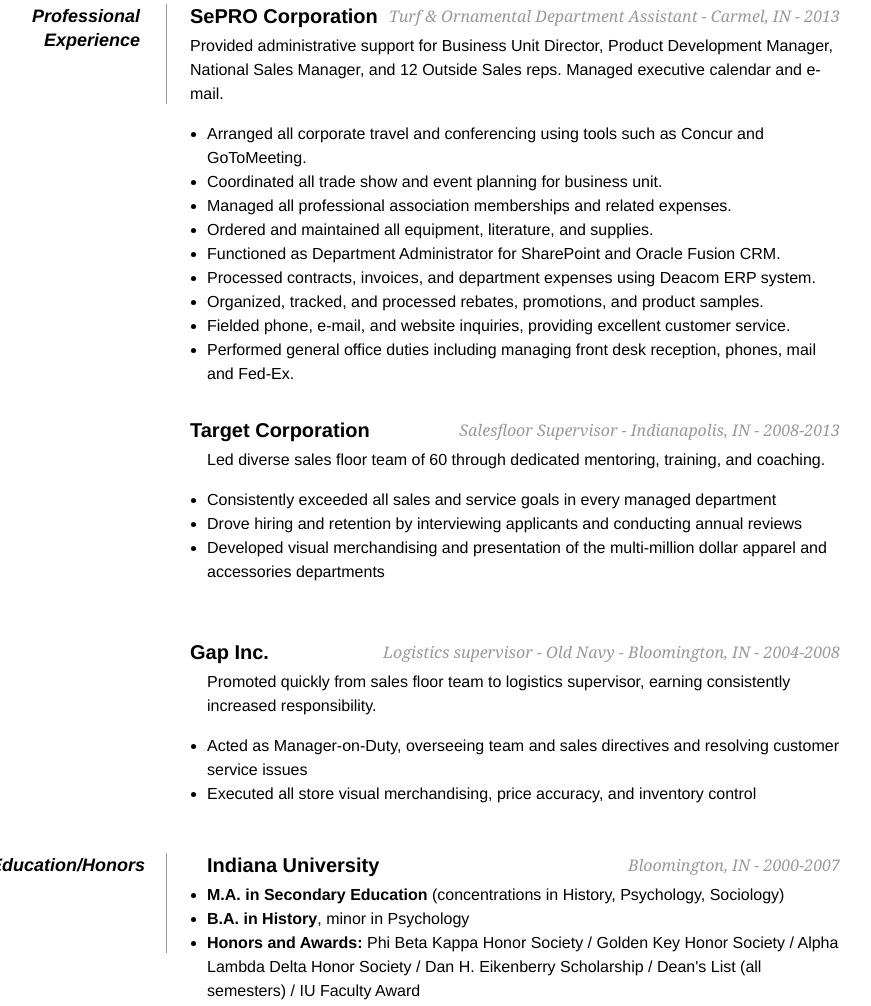
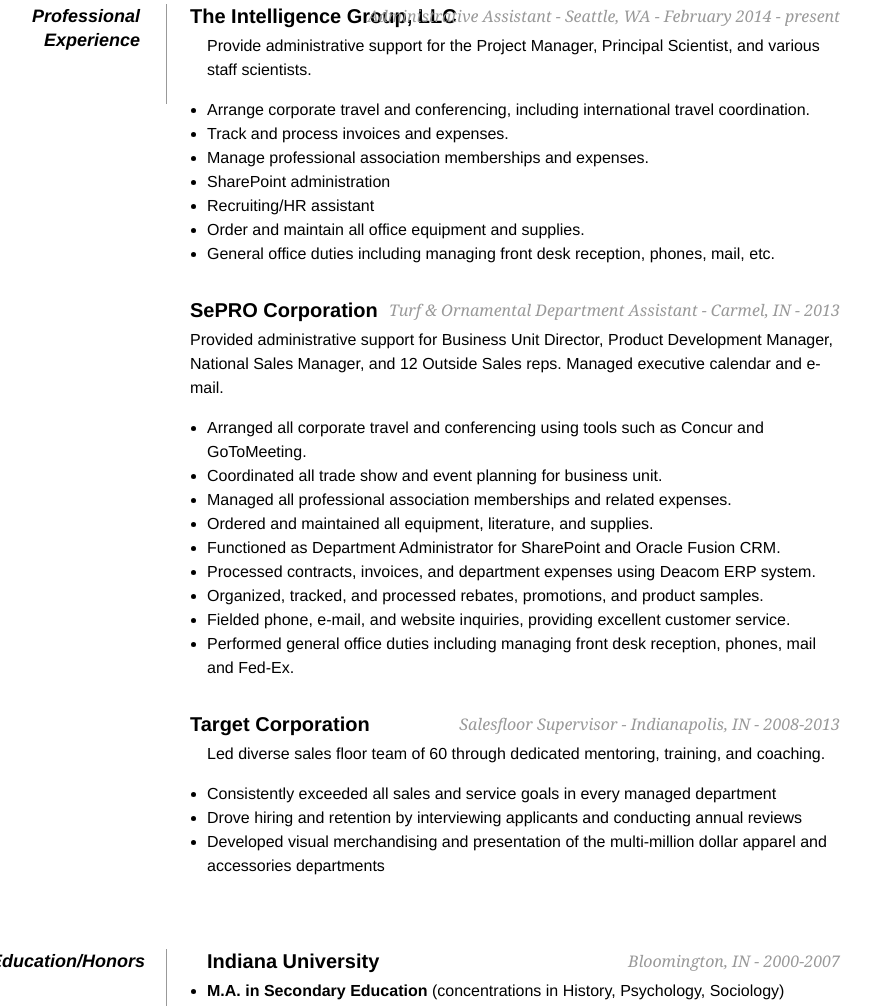
Before and after one commit to historygirl82/historygirl82.github.io, a plain HTML site: page index.html in a window 1280 px wide. Shown: the part 499-1505 px from the top of the page, without its empty margins (225-1096 px from the left). Drawn offline with Linux system fonts and the light colour scheme.

Commit message:
Update index.html

```diff
--- a/index.html
+++ b/index.html
@@ -5,7 +5,7 @@
 
 <head>
      <meta http-equiv="Content-Type" content="text/html; charset=utf-8"/>
-     <meta name="description" content="Lindsay Boeglin: Experienced supervisor who is looking to bring skills in leadership and customer service to the corporate world.">
+     <meta name="description" content="Lindsay Boeglin: Experienced administrative professional looking to bring skills in leadership and customer service to a challenging corporate environment.">
      <title>Lindsay Boeglin - Resume</title>
 
      <style type="text/css">
@@ -59,6 +59,18 @@
 
             <dt>Professional Experience</dt>
             <dd>
+            <h2>The Intelligence Group, LLC <span>Administrative Assistant - Seattle, WA - February 2014 - present</span></h2>
+                <ul>
+		<p>Provide administrative support for the Project Manager, Principal Scientist, and various staff scientists.</p>
+		    <li>Arrange corporate travel and conferencing, including international travel coordination.</li>
+		    <li>Track and process invoices and expenses.</li>
+		    <li>Manage professional association memberships and expenses.</li>
+		    <li>SharePoint administration</li>
+		    <li>Recruiting/HR assistant</li>
+		    <li>Order and maintain all office equipment and supplies.</li>
+		    <li>General office duties including managing front desk reception, phones, mail, etc.</li>
+                </ul>
+
                 <h2>SePRO Corporation <span>Turf & Ornamental Department Assistant - Carmel, IN - 2013</span></h2>
 		<p>Provided administrative support for Business Unit Director, Product Development Manager, National Sales Manager, and 12 Outside Sales reps.  Managed executive calendar and e-mail.</p>
 		<ul>
@@ -81,12 +93,7 @@
                     <li>Developed visual merchandising and presentation of the multi-million dollar apparel and accessories departments</li>
                 </ul>
                 <br>
-                <h2>Gap Inc. <span>Logistics supervisor - Old Navy - Bloomington, IN - 2004-2008</span></h2>
-                <ul>
-		<p>Promoted quickly from sales floor team to logistics supervisor, earning consistently increased responsibility.</p>
-		    <li>Acted as Manager-on-Duty, overseeing team and sales directives and resolving customer service issues</li>
-		    <li>Executed all store visual merchandising, price accuracy, and inventory control</li>
-                </ul>
+
 
             </dd>
 
```
